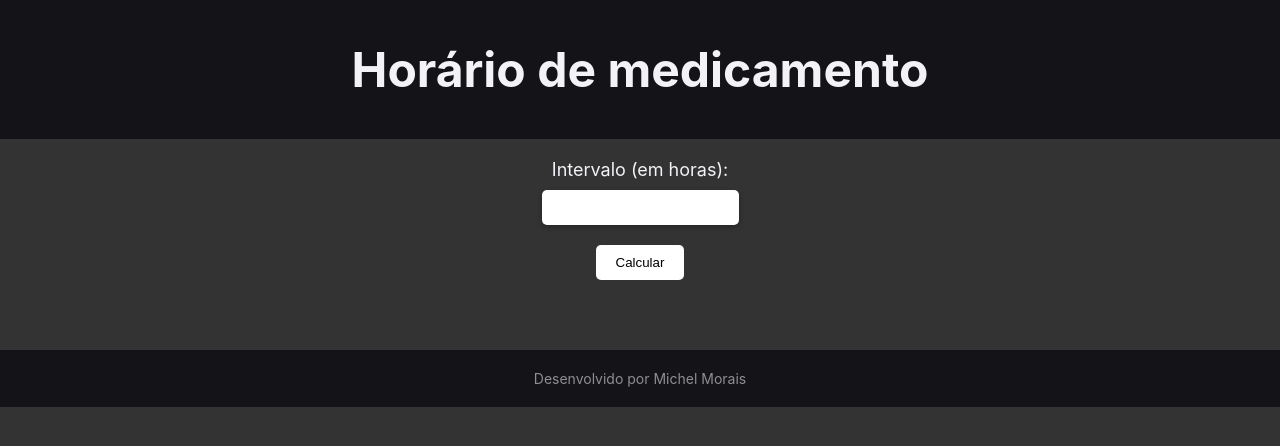
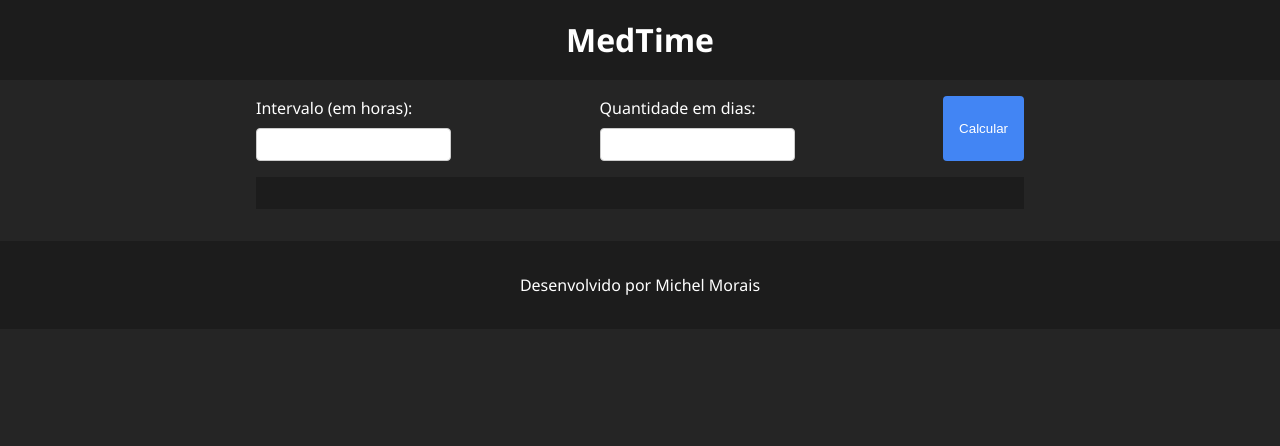
Before and after one commit to michelmoraisdevjava/calculadora-de-horas, a plain HTML site: page index.html in a window 1280 px wide. Drawn offline with Linux system fonts and the light colour scheme.

Commit message:
Implemetação da função Quantidade de dias

```diff
--- a/index.html
+++ b/index.html
@@ -3,17 +3,23 @@
 <head>
   <meta charset="UTF-8">
   <meta name="viewport" content="width=device-width, initial-scale=1.0">
-  <title>Calculadora de horas</title>
+  <title>MedTime</title>
   <link rel="stylesheet" href="style.css">
 </head>
 <body>
   <header>
-    <h1>Horário de medicamento</h1>
+    <h1>MedTime</h1>
   </header>
   <main>
     <form>
-      <label for="intervalo">Intervalo (em horas):</label>
-      <input type="number" id="intervalo" name="intervalo" min="1" required>
+      <div class="form-row">
+        <label for="intervalo">Intervalo (em horas):</label>
+        <input type="number" id="intervalo" name="intervalo" min="1" required>
+      </div>
+      <div class="form-row">
+        <label for="tempo">Quantidade em dias:</label>
+        <input type="number" id="tempo" name="tempo" min="1" >
+      </div>
       <button type="submit" id="calcular" class="btn-calcular">Calcular</button>
     </form>
 
--- a/script.js
+++ b/script.js
@@ -1,35 +1,51 @@
+const calcularBtn = document.getElementById('calcular');
+calcularBtn.addEventListener('click', calcular);
 
-const form = document.querySelector('form');
-const inputIntervalo = document.querySelector('#intervalo');
-const btnCalcular = document.querySelector('#calcular');
-const resultado = document.querySelector('#resultado');
+function calcular(event) {
+  event.preventDefault();
 
-function calcularHorarios() {
-  const agora = new Date();
-  const intervalo = inputIntervalo.value;
+  const intervalo = document.getElementById('intervalo').value;
+  const tempo = document.getElementById('tempo').value;
 
-  // Transforma o intervalo em milissegundos
-  const intervaloMs = intervalo * 60 * 60 * 1000;
-
-  // Calcula o número de horários possíveis
-  const numHorarios = Math.floor(24 * 60 * 60 * 1000 / intervaloMs);
-
-  // Calcula todos os horários possíveis e formata como string
-  const horarios = Array(numHorarios).fill().map((_, i) => {
-    const horaTomar = new Date(agora.getTime() + (intervaloMs * i));
-    return horaTomar.toLocaleTimeString('pt-BR', { hour: 'numeric', minute: 'numeric' });
-  });
-
-  // Exibe o resultado para o usuário
-  resultado.innerHTML = `Os horários para tomar o medicamento são:<br>${horarios.join('<br>')}`;
+  if (intervalo && tempo) {
+    calcularHorarios(intervalo, tempo);
+    calcularDataFinal(intervalo, tempo);
+  }
 }
 
-btnCalcular.addEventListener('click', function(event) {
-  event.preventDefault();
-  calcularHorarios();
-});
+function calcularHorarios(intervalo, tempo) {
+  const resultadoEl = document.getElementById('resultado');
+  resultadoEl.innerHTML = '';
 
-form.addEventListener('submit', function(event) {
-  event.preventDefault();
-  calcularHorarios();
-});
+  const horaInicio = new Date();
+  horaInicio.setMinutes(horaInicio.getMinutes() + 10);
+  horaInicio.setSeconds(0);
+
+  let horaAtual = new Date(horaInicio);
+
+  const horaFim = new Date(horaInicio);
+  horaFim.setDate(horaFim.getDate() + parseInt(tempo));
+
+  const totalHorarios = 24 / parseInt(intervalo);
+
+  let horarios = '';
+  for (let i = 0; i < totalHorarios; i++) {
+    horarios += horaAtual.toLocaleTimeString([], { hour: '2-digit', minute: '2-digit' }) + '<br>';
+    horaAtual.setHours(horaAtual.getHours() + parseInt(intervalo));
+  }
+
+  resultadoEl.innerHTML = `<h2>Horários:</h2><p>${horarios}</p>`;
+}
+
+function calcularDataFinal(intervalo, tempo) {
+  const resultadoEl = document.getElementById('resultado');
+  const dataAtual = new Date();
+  const dataFinal = new Date(dataAtual.getTime() + (parseInt(tempo) -1) * 24 * 60 * 60 * 1000);
+  const diasRestantes = (24 - dataAtual.getHours()) / parseInt(intervalo);
+  dataFinal.setDate(dataFinal.getDate() + Math.ceil(diasRestantes));
+
+  const dataFormatada = `${dataFinal.getDate().toString().padStart(2, '0')}/${(dataFinal.getMonth()+1).toString().padStart(2, '0')}/${dataFinal.getFullYear()}`;
+  const dataFinalEl = document.createElement('p');
+  dataFinalEl.innerText = `Data final da medicação: ${dataFormatada}`;
+  resultadoEl.appendChild(dataFinalEl);
+}
--- a/style.css
+++ b/style.css
@@ -1,138 +1,95 @@
-/* Reset CSS*/
+/* Global styles */
 * {
-  margin: 0;
-  padding: 0;
   box-sizing: border-box;
 }
 
-/* Cores */
-:root {
-  --cor-fundo: #1c1c1e;
-  --cor-fundo-escuro: #141418;
-  --cor-texto: #f2f2f7;
-  --cor-texto-secundario: #8e8e93;
-  --cor-destaque: #007aff;
+body {
+  font-family: 'Segoe UI', Tahoma, Geneva, Verdana, sans-serif;
+  font-size: 16px;
+  color: #fff;
+  background-color: #252525;
+  line-height: 1.5;
+  margin: 0;
+  padding: 0;
 }
 
-/* Fonte */
-body {
-  font-family: -apple-system, BlinkMacSystemFont, 'Segoe UI', Roboto, Oxygen-Sans, Ubuntu, Cantarell, 'Helvetica Neue', sans-serif;
-  color: var(--cor-texto);
-  background-color: #333;
-  font-size: 16px;
+/* Header styles */
+header {
+  text-align: center;
+  padding: 1rem;
+  background-color: #1c1c1c;
 }
 
-/* Cabeçalho */
-header {
-  background-color: var(--cor-fundo-escuro);
-  padding: 20px;
-  text-align: center;
+h1 {
+  font-size: 2rem;
+  margin: 0;
 }
 
-header h1 {
-  font-size: 24px;
-  font-weight: bold;
-}
-
-/* Corpo */
+/* Main styles */
 main {
-  padding: 20px;
+  max-width: 800px;
+  margin: 0 auto;
+  padding: 1rem;
 }
 
 form {
   display: flex;
-  flex-direction: column;
-  align-items: center;
+  flex-wrap: wrap;
+  justify-content: space-between;
+  margin-bottom: 1rem;
 }
 
 label {
-  font-size: 18px;
-  margin-bottom: 10px;
+  display: block;
+  margin-bottom: 0.5rem;
 }
 
 input[type="number"] {
-  padding: 10px;
-  margin-bottom: 20px;
-  border-radius: 5px;
-  border: none;
-  box-shadow: 0 2px 5px rgba(0, 0, 0, .3);
+  width: 100%;
+  padding: 0.5rem;
+  border-radius: 0.25rem;
+  border: 1px solid #ccc;
+  background-color: #fff;
+  color: #333;
 }
 
-button {
-  background-color: white;
-  color: black;
+button[type="submit"] {
+  background-color: #4285f4;
+  color: #fff;
   border: none;
-  padding: 10px 20px;
-  border-radius: 5px;
+  padding: 0.5rem 1rem;
+  border-radius: 0.25rem;
   cursor: pointer;
-  transition: background-color 0.3s ease;
+  transition: background-color 0.2s ease-in-out;
 }
 
-button:hover {
-  background-color: #555;
+button[type="submit"]:hover {
+  background-color: #357ae8;
 }
 
 .resultado {
-  font-size: 20px;
-  margin-top: 20px;
+  margin-top: 1rem;
+  padding: 1rem;
+  background-color: #1c1c1c;
 }
 
-/* Rodapé */
+/* Footer styles */
 footer {
-  background-color: var(--cor-fundo-escuro);
-  color: var(--cor-texto-secundario);
-  padding: 20px;
   text-align: center;
-  margin-top: 50px;
+  padding: 1rem;
+  background-color: #1c1c1c;
+  margin-top: 1rem;
 }
 
-footer p {
-  font-size: 14px;
-}
-
-/* Media Queries */
-@media screen and (min-width: 768px) {
-  body {
-    font-size: 18px;
+/* Media queries */
+@media screen and (max-width: 767px) {
+  form label {
+    margin-bottom: 0.25rem;
   }
 
-  header {
-    padding: 30px;
-  }
-
-  header h1 {
-    font-size: 36px;
-  }
-
-  main {
-    display: flex;
-    justify-content: center;
-  }
-
-  form {
-    width: 50%;
+  input[type="number"],
+  button[type="submit"] {
+    width: 100%;
+    margin-top: 0.5rem;
   }
 }
-
-@media screen and (min-width: 1024px) {
-  body {
-    font-size: 20px;
-  }
-
-  header {
-    padding: 40px;
-  }
-
-  header h1 {
-    font-size: 48px;
-  }
-
-  main {
-    display: flex;
-    justify-content: center;
-  }
-
-  form {
-    width: 40%;
-  }
-}
```
